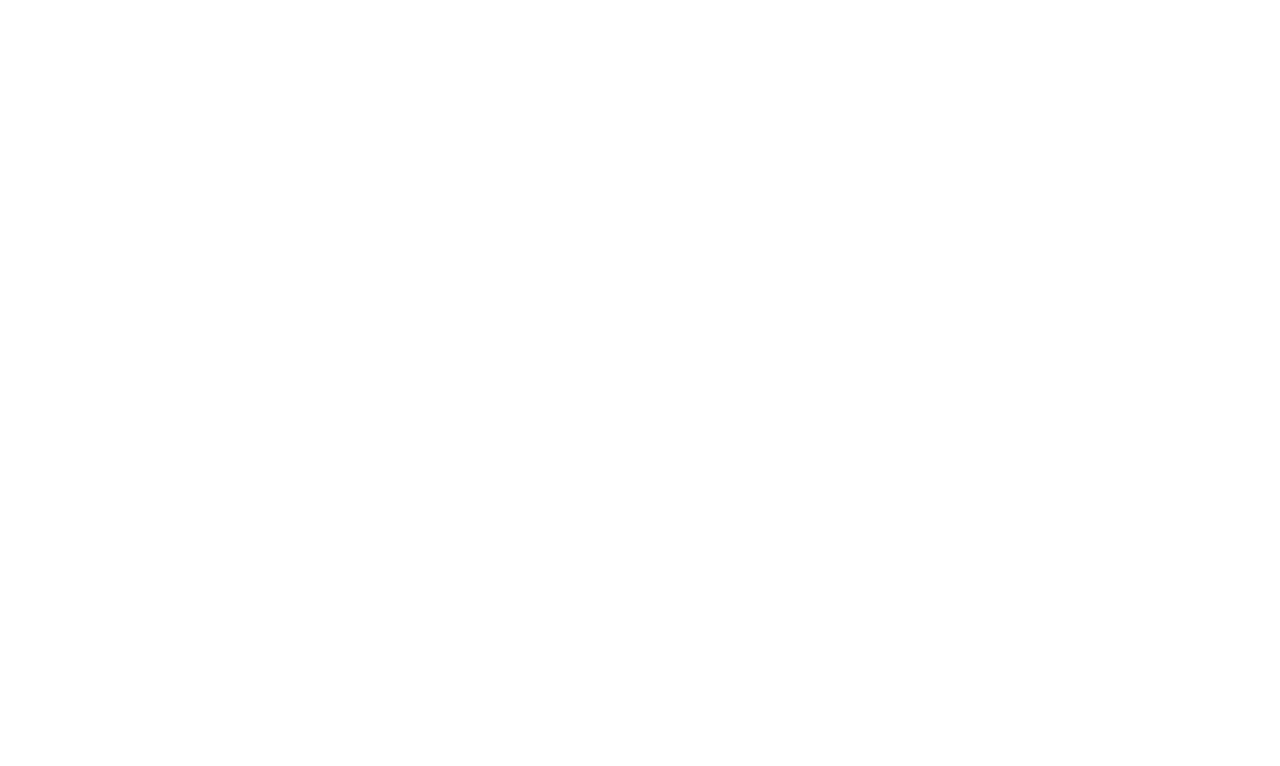
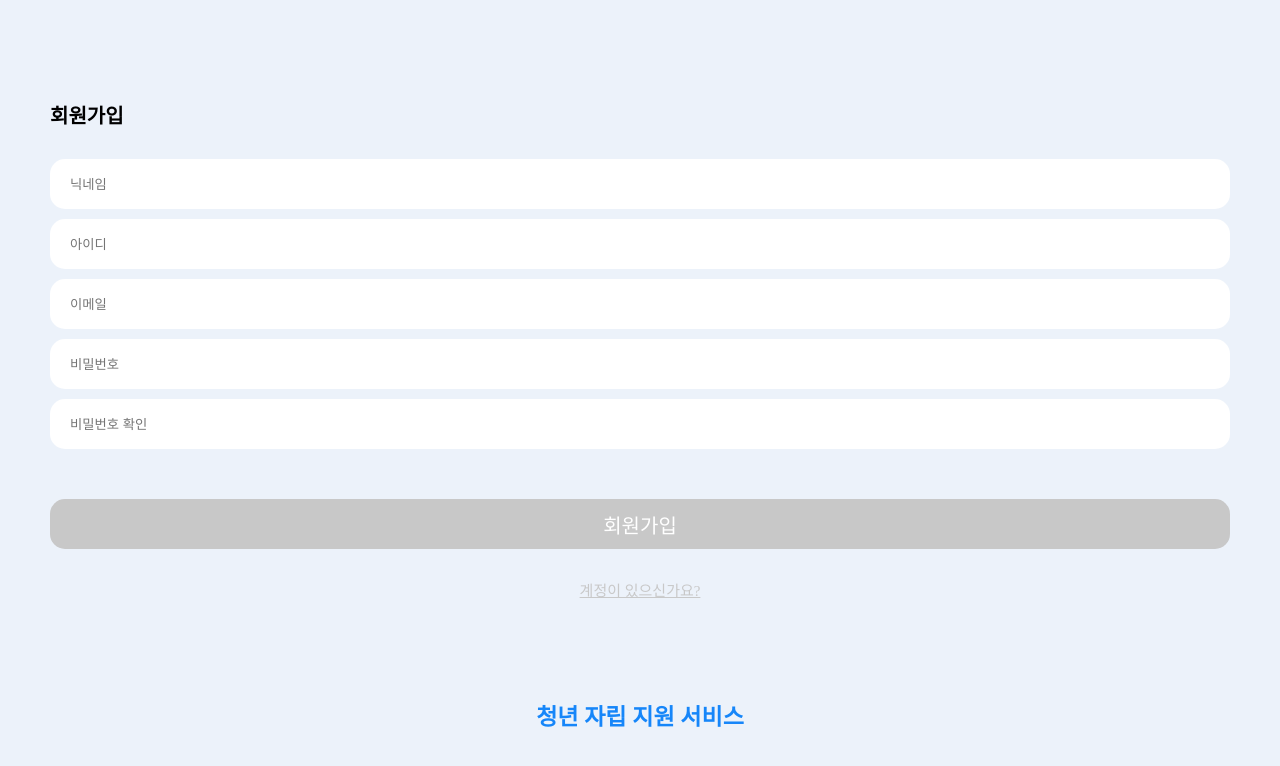
Before and after one commit to likelionTeam111/FE, a React (Create React App) app: page /signup in a window 1280 px wide. Before the commit this address had no page. Shown: the top 766 px of the page. Built offline with nearby package versions, Linux system fonts and the light colour scheme.

Commit message:
로그인 완료

```diff
--- a/src/App.js
+++ b/src/App.js
@@ -9,6 +9,11 @@
 //PolicyListDetail 페이지
 import PolicyListPage from './pages/PolicyListDetail/PolicyListPage';
 import PolicyDetailPage from './pages/PolicyListDetail/PolicyDetailPage';
+
+//로그인 페이지
+import AuthPage from './pages/Login/AuthPage';
+import LoginPage from './pages/Login/LoginPage';
+import SignUpPage from './pages/Login/SignUpPage';
 
 //레이아웃
 import DefaultLayout from './layouts/DefaultLayout';
@@ -26,6 +31,10 @@
           <Route path="/policyList" element={<PolicyListPage />} />
           <Route path="/policyDetail/:plcyNo" element={<PolicyDetailPage />} />
         </Route>
+        <Route path="/auth" element={<AuthPage />} />
+        <Route path="/login" element={<LoginPage />} />
+        <Route path="/signup" element={<SignUpPage />} />
+
         <Route element={<OnboardingLayout />}></Route>
       </Routes>
     </BrowserRouter>
--- a/src/features/policyListDetail/components/PolicyCard.jsx
+++ b/src/features/policyListDetail/components/PolicyCard.jsx
@@ -22,7 +22,7 @@
   padding-right: 2rem;
 `;
 const Title = styled.span`
-  font-size: 3rem;
+  font-size: 2rem;
   font-weight: bold;
 `;
 const Button = styled.button`
@@ -48,7 +48,7 @@
   display: inline-flex;
   align-items: center;
   justify-content: center;
-  font-size: 1.2rem;
+  font-size: 1.3rem;
   border-radius: 9999px;
   border: solid var(--mainBlue);
   padding: 0.5rem;
--- /dev/null
+++ b/src/pages/Login/AuthPage.jsx
@@ -0,0 +1,87 @@
+import styled from 'styled-components';
+import logo from '../../assets/img/login.png';
+import { Link } from 'react-router-dom';
+const Container = styled.div`
+  width: 100vw;
+  height: 100vh;
+
+  display: flex;
+  justify-content: center;
+  align-items: center;
+
+  //로고
+  background: var(--mainBlue) url(${logo}) no-repeat;
+  background-position: right -6rem bottom 2rem;
+  background-size: 35rem;
+`;
+const Wrapper = styled.div`
+  width: 60%;
+  height: 40%;
+  display: flex;
+  flex-direction: column;
+  align-items: center;
+  gap: 2rem;
+`;
+const Title = styled.span`
+  color: var(--white);
+  font-size: 4rem;
+  font-weight: bold;
+  flex: 1;
+`;
+const BoxBox = styled.div`
+  flex: 4;
+  width: 100%;
+  display: flex;
+  flex-direction: column;
+`;
+
+const Box = styled.div`
+  width: 100%;
+  height: 10rem;
+  display: flex;
+  flex-direction: column;
+  align-items: center;
+  justify-content: center;
+  gap: 0.5rem;
+`;
+
+const Text = styled.span`
+  color: var(--white);
+  font-size: 1.5rem;
+`;
+const Button = styled(Link)`
+  width: 17rem;
+  height: 5rem;
+  border-radius: 15px;
+  background-color: var(--white);
+  font-size: 2rem;
+  font-weight: bold;
+  display: flex;
+  justify-content: center;
+  align-items: center;
+`;
+
+const LoginPage = () => {
+  return (
+    <Container>
+      <Wrapper>
+        <Title>
+          청년 자립 <br />
+          지원 서비스
+        </Title>
+        <BoxBox>
+          <Box>
+            <Text>계정이 있으신가요?</Text>
+            <Button to="/login">로그인</Button>
+          </Box>
+          <Box>
+            <Text>계정이 없으신가요?</Text>
+            <Button to={'/signup'}>회원가입</Button>
+          </Box>
+        </BoxBox>
+      </Wrapper>
+    </Container>
+  );
+};
+
+export default LoginPage;
--- /dev/null
+++ b/src/pages/Login/LoginPage.jsx
@@ -0,0 +1,85 @@
+import { Link } from 'react-router-dom';
+import styled from 'styled-components';
+
+const Container = styled.div`
+  width: 100vw;
+  height: 100vh;
+  background-color: var(--mainSky);
+  display: flex;
+  flex-direction: column;
+`;
+
+const Wrapper = styled.div`
+  height: 60%;
+  padding: 5rem;
+  padding-top: 10rem;
+  display: flex;
+  flex-direction: column;
+  gap: 3rem;
+`;
+
+const Title = styled.span`
+  font-size: 2rem;
+  font-weight: bold;
+`;
+const Form = styled.form`
+  display: flex;
+  flex-direction: column;
+  gap: 5rem;
+`;
+const InputBox = styled.div`
+  display: flex;
+  flex-direction: column;
+  gap: 1rem;
+  border-color: var(--grey);
+`;
+
+const Input = styled.input`
+  height: 5rem;
+  padding-left: 2rem;
+  border-radius: 15px;
+`;
+const LoginBtn = styled.button`
+  background-color: var(--grey);
+  color: var(--white);
+  font-size: 2rem;
+  height: 5rem;
+  border-radius: 15px;
+`;
+const SignUpLink = styled(Link)`
+  display: flex;
+  justify-content: center;
+  font-size: 1.5rem;
+  text-decoration: underline;
+  color: var(--grey);
+`;
+const Footer = styled.span`
+  font-size: 2.3rem;
+  color: var(--mainBlue);
+  font-weight: bold;
+  display: flex;
+  justify-content: center;
+  margin: auto;
+`;
+
+const LoginPage = () => {
+  const handleSubmit = () => {};
+  return (
+    <Container>
+      <Wrapper>
+        <Title id="login-title">로그인</Title>
+        <Form aria-labelledby="login-title" onSubmit={handleSubmit}>
+          <InputBox>
+            <Input type="text" name="username" autoComplete="username" placeholder="아이디" />
+            <Input type="password" name="password" autoComplete="current-password" placeholder="비밀번호" />
+          </InputBox>
+          <LoginBtn type="submit">로그인</LoginBtn>
+        </Form>
+        <SignUpLink to={'/signup'}>계정이 없으신가요?</SignUpLink>
+      </Wrapper>
+      <Footer>청년 자립 지원 서비스</Footer>
+    </Container>
+  );
+};
+
+export default LoginPage;
--- /dev/null
+++ b/src/pages/Login/SignUpPage.jsx
@@ -0,0 +1,88 @@
+import styled from 'styled-components';
+import { Link } from 'react-router-dom';
+
+const Container = styled.div`
+  width: 100vw;
+  height: 100vh;
+  background-color: var(--mainSky);
+  display: flex;
+  flex-direction: column;
+`;
+
+const Wrapper = styled.div`
+  height: 60%;
+  padding: 5rem;
+  padding-top: 10rem;
+  display: flex;
+  flex-direction: column;
+  gap: 3rem;
+`;
+
+const Title = styled.span`
+  font-size: 2rem;
+  font-weight: bold;
+`;
+const Form = styled.form`
+  display: flex;
+  flex-direction: column;
+  gap: 5rem;
+`;
+const InputBox = styled.div`
+  display: flex;
+  flex-direction: column;
+  gap: 1rem;
+  border-color: var(--grey);
+`;
+
+const Input = styled.input`
+  height: 5rem;
+  padding-left: 2rem;
+  border-radius: 15px;
+`;
+const LoginBtn = styled.button`
+  background-color: var(--grey);
+  color: var(--white);
+  font-size: 2rem;
+  height: 5rem;
+  border-radius: 15px;
+`;
+const SignUpLink = styled(Link)`
+  display: flex;
+  justify-content: center;
+  font-size: 1.5rem;
+  text-decoration: underline;
+  color: var(--grey);
+`;
+const Footer = styled.span`
+  font-size: 2.3rem;
+  color: var(--mainBlue);
+  font-weight: bold;
+  display: flex;
+  justify-content: center;
+  margin: auto;
+`;
+
+const SignUpPage = () => {
+  const handleSignUp = () => {};
+  return (
+    <Container>
+      <Wrapper>
+        <Title id="signup-title">회원가입</Title>
+        <Form aria-labelledby="signup-title" onSubmit={handleSignUp}>
+          <InputBox>
+            <Input type="text" name="username" placeholder="닉네임" />
+            <Input type="text" name="username" placeholder="아이디" />
+            <Input type="email" name="username" placeholder="이메일" />
+            <Input type="password" name="password" placeholder="비밀번호" />
+            <Input type="password" name="password" placeholder="비밀번호 확인" />
+          </InputBox>
+          <LoginBtn type="submit">회원가입</LoginBtn>
+        </Form>
+        <SignUpLink to={'/login'}>계정이 있으신가요?</SignUpLink>
+      </Wrapper>
+      <Footer>청년 자립 지원 서비스</Footer>
+    </Container>
+  );
+};
+
+export default SignUpPage;
```
Also changed, not shown: src/assets/img/login.png (added).
